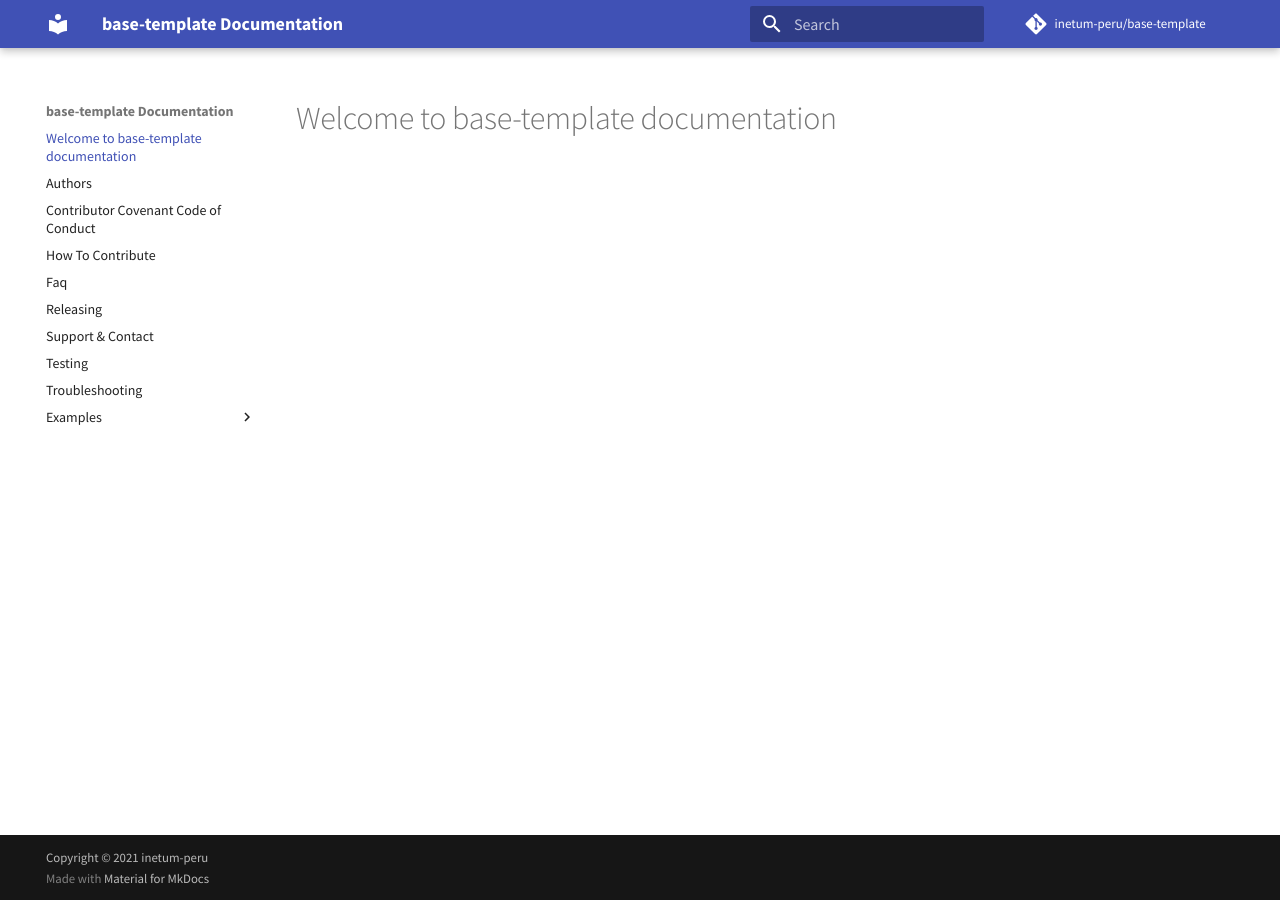
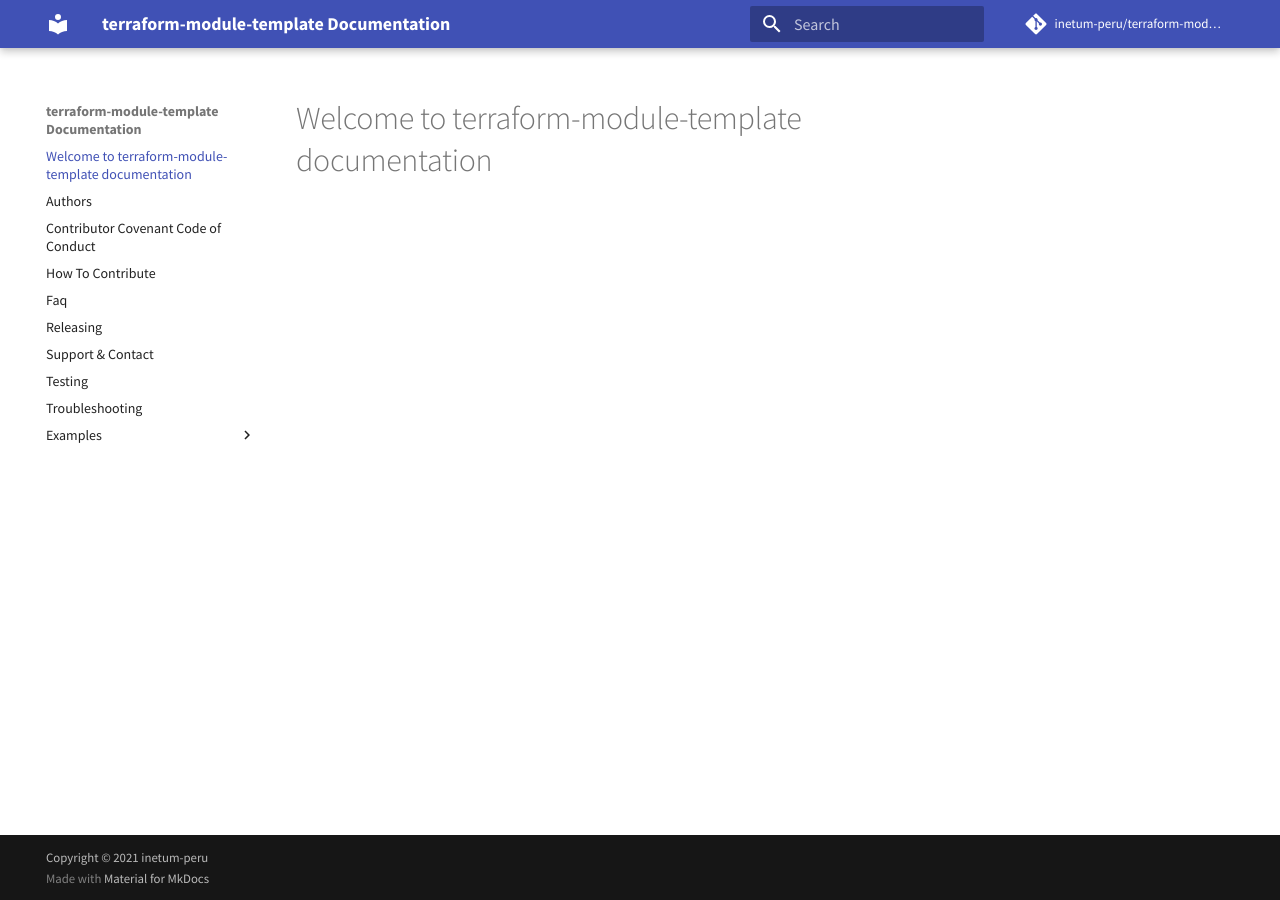
Before and after one commit to luismayta/terraform-module-template, an MkDocs documentation site: the page built from docs/index.md, in a window 1280 px wide. Built offline with MkDocs 1.6.1 and Material for MkDocs 9.7.7, drawn with Linux system fonts in a browser that asks for light colours; comment, search, counter and statistics services are not loaded.

Commit message:
chore: implement change project (#1)

```diff
--- a/.tmuxinator.yml
+++ b/.tmuxinator.yml
@@ -1,5 +1,5 @@
-# ~/.tmuxinator/base-template.yml
-name: inetumperu-base-template
+# ~/.tmuxinator/terraform-module-template.yml
+name: inetumperu-terraform-module-template
 root: ./
 # Optional tmux socket
 # socket_name: foo
@@ -25,7 +25,7 @@ on_project_start: make environment
 # on_project_stop: make docker.down
 
 # Runs in each window and pane before window/pane specific commands. Useful for setting up interpreter versions.
-# pre_window: eval $(env-secrets bw github.com/inetum-peru/base-template)
+# pre_window: eval $(env-secrets bw github.com/inetum-peru/terraform-module-template)
 # Pass command line options to tmux. Useful for specifying a different tmux.conf.
 # tmux_options: -f ~/.tmux.mac.conf
 
--- a/.todocheck.yaml
+++ b/.todocheck.yaml
@@ -1,4 +1,4 @@
-origin: github.com/inetum-peru/base-template
+origin: github.com/inetum-peru/terraform-module-template
 issue_tracker: GITHUB
 auth:
   type: none
--- a/docs/index.md
+++ b/docs/index.md
@@ -1 +1 @@
-# Welcome to base-template documentation
+# Welcome to terraform-module-template documentation
--- a/docs/releasing.md
+++ b/docs/releasing.md
@@ -2,7 +2,7 @@
 
 ## Bump a new version
 
-Make a new version of base-template in the following steps:
+Make a new version of terraform-module-template in the following steps:
 
 - Make sure everything is commit to github.com.
 - Update `CHANGELOG.md` with the next version.
--- a/mkdocs.yml
+++ b/mkdocs.yml
@@ -1,4 +1,4 @@
-site_name: base-template Documentation
+site_name: terraform-module-template Documentation
 theme: 'material'
 markdown_extensions:
   - toc:
@@ -15,8 +15,8 @@ extra:
   font:
     text: 'Source Sans Pro'
 
-repo_name: 'inetum-peru/base-template'
-repo_url: 'https://github.com/inetum-peru/base-template'
+repo_name: 'inetum-peru/terraform-module-template'
+repo_url: 'https://github.com/inetum-peru/terraform-module-template'
 copyright: 'Copyright © 2021 <a href="http://www.gfiworld.com.pe">inetum-peru</a>'
 
 google_analytics:
--- a/setup.cfg
+++ b/setup.cfg
@@ -64,7 +64,7 @@ test = pytest
 norecursedirs = "build" "docs" "docs[\/]_build" ".egg"
 addopts =
 	-s -v
-	--cov base-template
+	--cov terraform-module-template
 	--cov-report html
 	--no-cov-on-fail
 	--capture=no
```
Also changed, not shown: docs/contributing.md (+4 -4 lines), package.json (+5 -5 lines), 4 other files.
